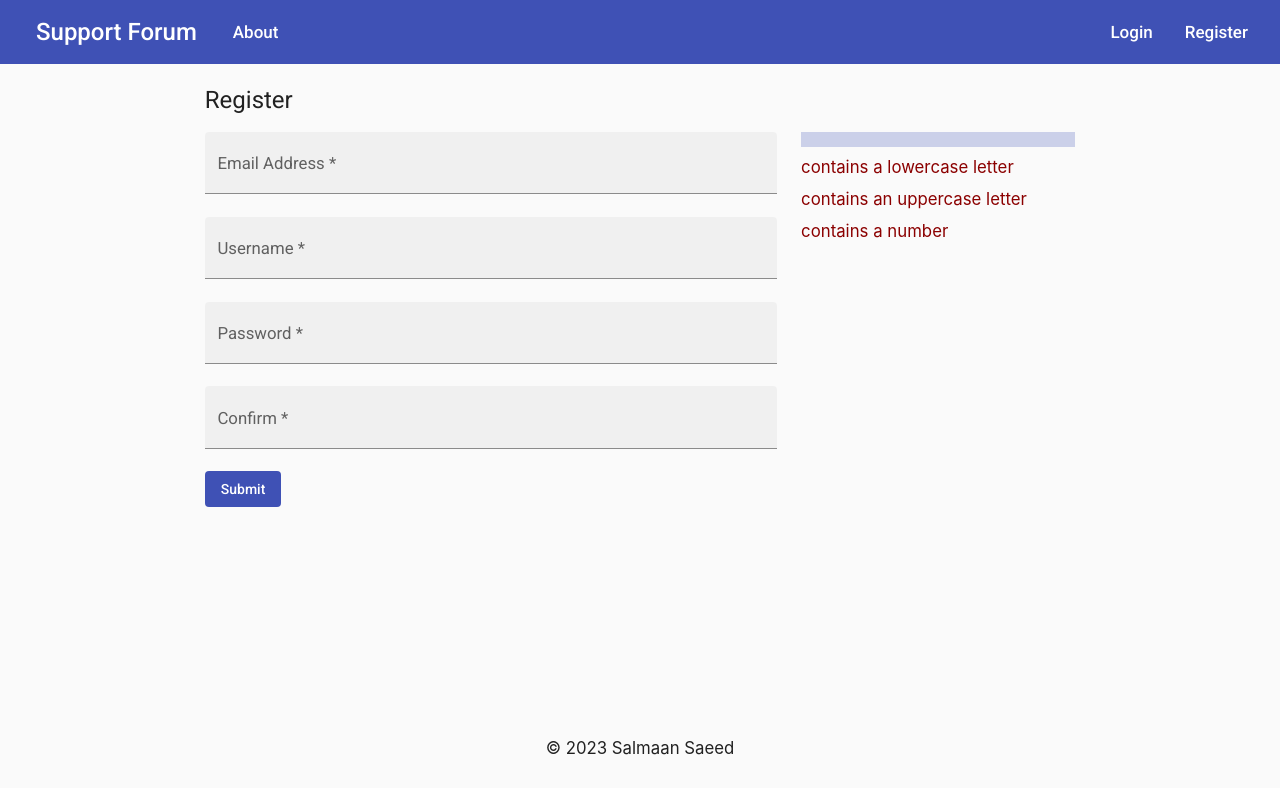
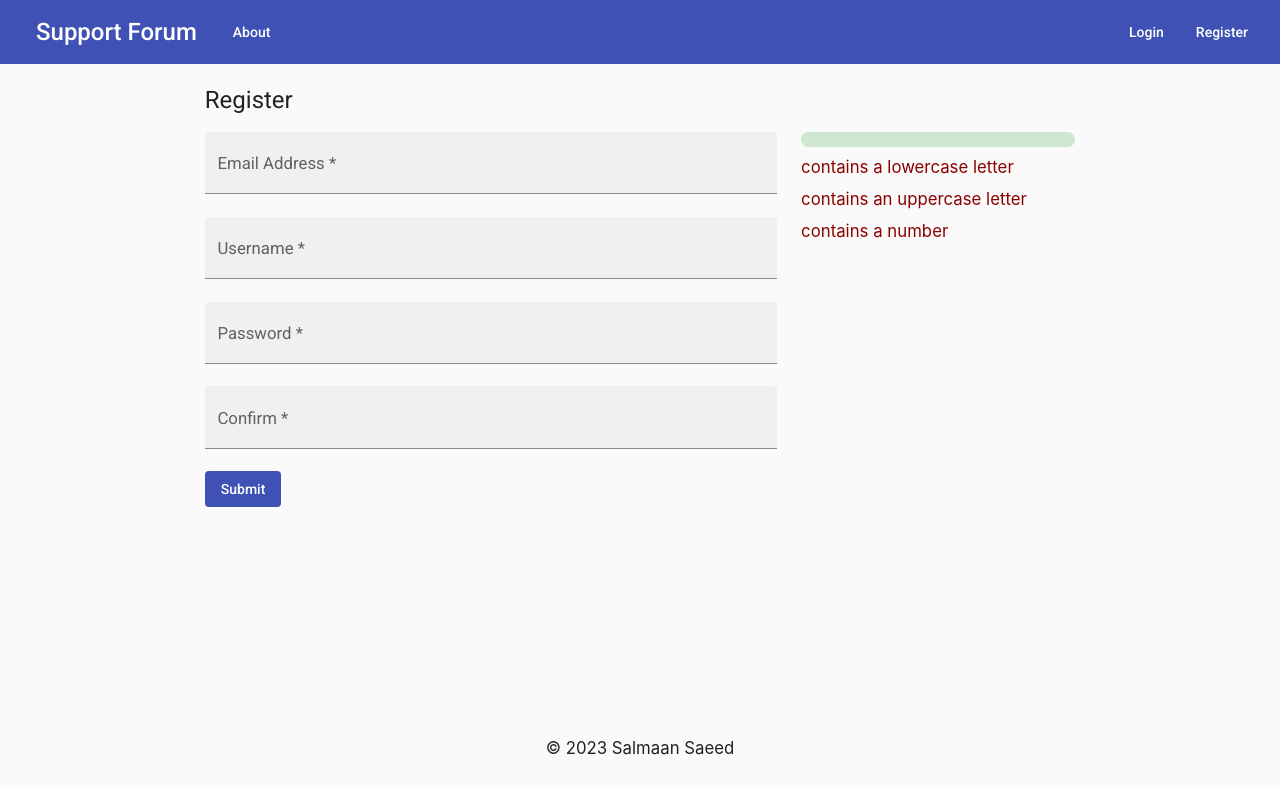
Before and after one commit to sagedemage/SupportForum, an Angular app in the folder frontend/: page /register in a window 1280 px wide. Shown: the top 794 px of the page. Built offline with nearby package versions, Linux system fonts and the light colour scheme.

Commit message:
applied a custom theme to material ui

```diff
--- a/frontend/angular.json
+++ b/frontend/angular.json
@@ -26,7 +26,8 @@
               "node_modules/@angular/material/prebuilt-themes/indigo-pink.css",
               "node_modules/bootstrap/dist/css/bootstrap.min.css",
               "node_modules/material-design-icons/iconfont/material-icons.css",
-              "src/styles.css"
+              "src/styles.css",
+              "src/theme.scss"
             ],
             "scripts": [
               "node_modules/bootstrap/dist/js/bootstrap.bundle.min.js"
@@ -97,7 +98,8 @@
             "styles": [
               "node_modules/@angular/material/prebuilt-themes/indigo-pink.css",
               "node_modules/material-design-icons/iconfont/material-icons.css",
-              "src/styles.css"
+              "src/styles.css",
+              "src/theme.scss"
             ],
             "scripts": []
           }
--- a/frontend/src/app/components/register/register.component.css
+++ b/frontend/src/app/components/register/register.component.css
@@ -12,12 +12,13 @@
     }
 }
 
-.progress-bar2 {
+.progress-bar {
     margin-bottom: 10px;
 }
 
-#p-bar2 {
+#p-bar {
     height: 15px;
+    border-radius: 25px;
 }
 
 .validator-info {
--- a/frontend/src/app/components/register/register.component.html
+++ b/frontend/src/app/components/register/register.component.html
@@ -33,8 +33,8 @@
         </form>
     </div>
     <div id="message" class="col-md-auto col-lg-4">
-        <div class="progress-bar2">
-            <mat-progress-bar id="p-bar2" mode="determinate" [value]="progressbarValue"></mat-progress-bar>
+        <div class="progress-bar">
+            <mat-progress-bar id="p-bar" color="accent" mode="determinate" [value]="progressbarValue"></mat-progress-bar>
         </div>
         <p id="has_lowercase"class="validator-info"> contains a lowercase letter </p>
         <p id="has_uppercase" class="validator-info"> contains an uppercase letter </p>
--- /dev/null
+++ b/frontend/src/theme.scss
@@ -0,0 +1,12 @@
+@use '@angular/material' as mat;
+@include mat.core();
+  $my-theme: mat.define-light-theme((
+    color: (
+        primary: mat.define-palette(mat.$indigo-palette),
+        accent: mat.define-palette(mat.$green-palette),
+    ),
+ typography: mat.define-typography-config(),
+ density: 0,
+));
+
+@include mat.all-component-themes($my-theme);
```
